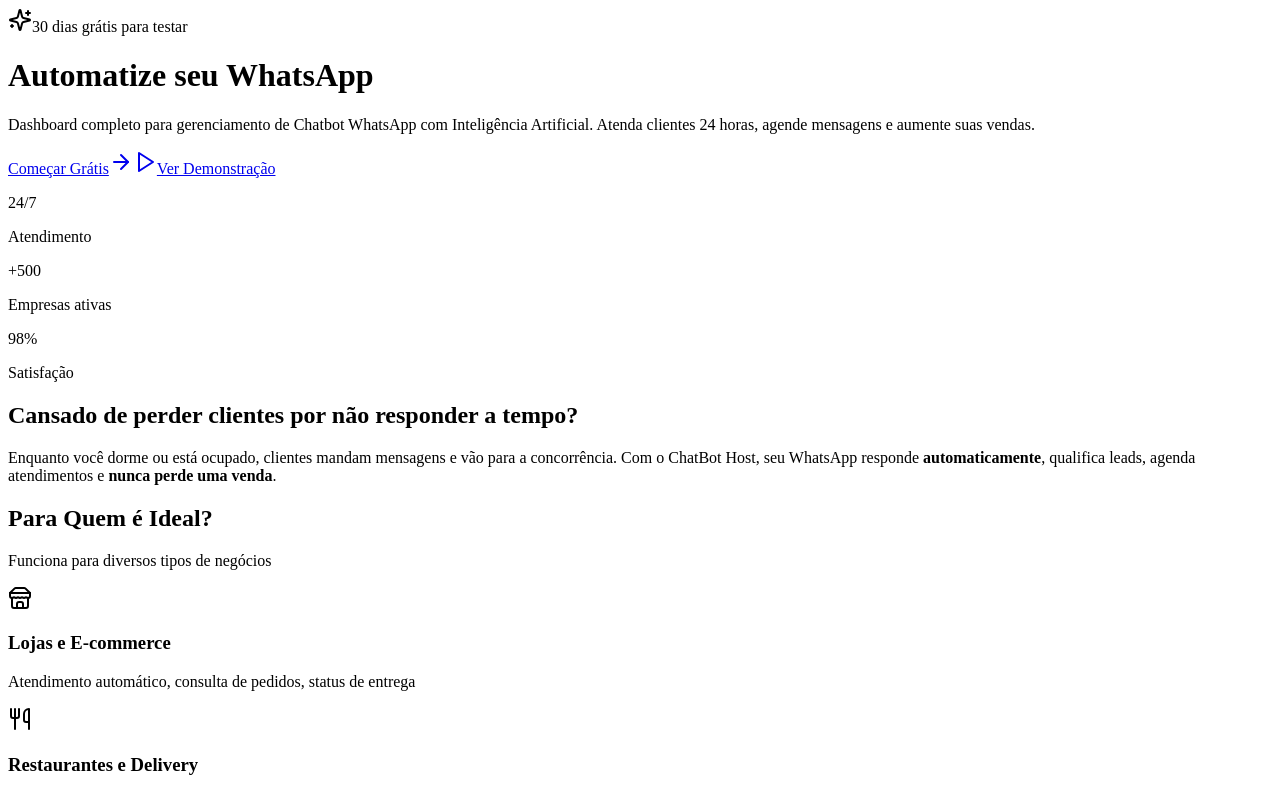
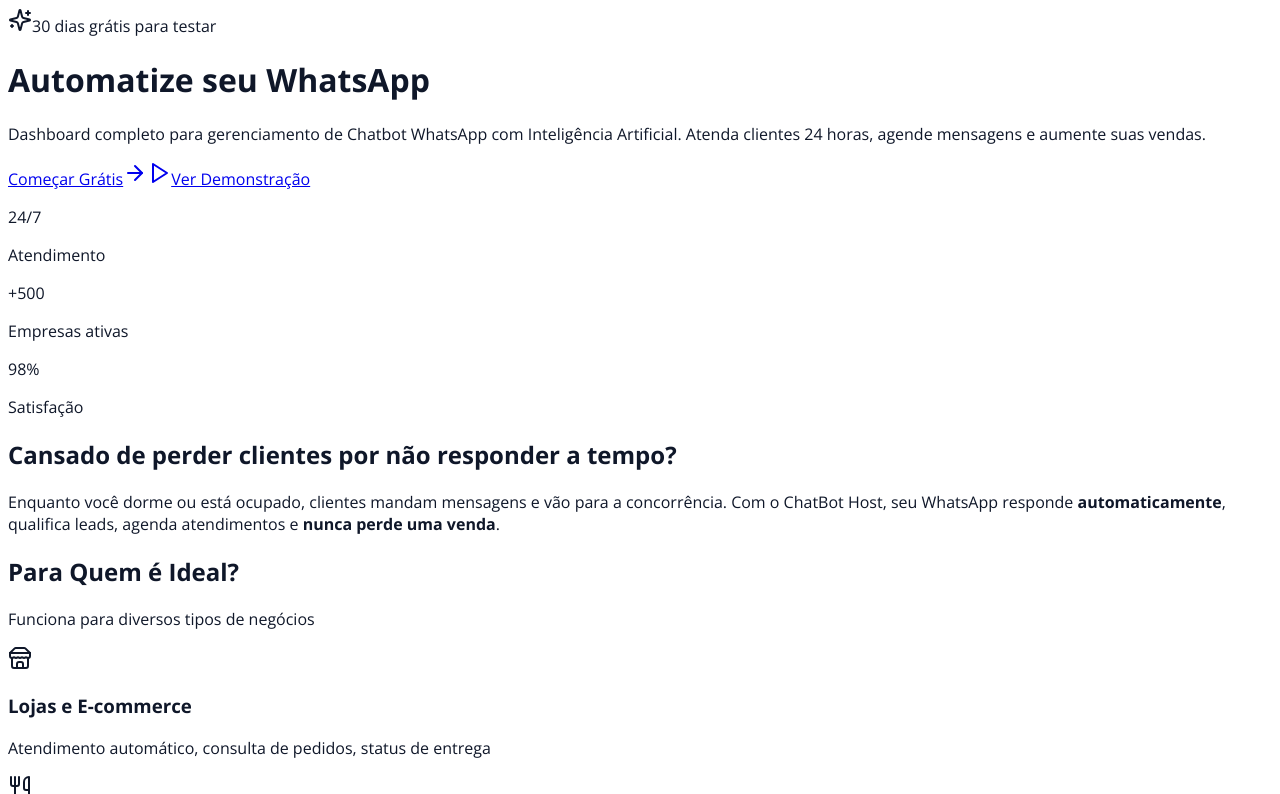
Before and after one commit to deletrics-oss/chatbotstripe2, a React (Vite) app in the folder client/: page / in a window 1280 px wide. Shown: the top 794 px of the page. Built offline with nearby package versions, Linux system fonts and the light colour scheme; no server answers; a web font is replaced by a local one.

Commit message:
fix(css): remove legacy @apply directives for Tailwind v4 compatibility

```diff
--- a/client/src/index.css
+++ b/client/src/index.css
@@ -167,11 +167,14 @@
 
 @layer base {
   * {
-    @apply border-border;
+    border-color: hsl(var(--border));
   }
 
   body {
-    @apply font-sans antialiased bg-background text-foreground;
+    font-family: var(--font-sans);
+    -webkit-font-smoothing: antialiased;
+    background-color: hsl(var(--background));
+    color: hsl(var(--foreground));
   }
 }
 
@@ -199,7 +202,7 @@
 
   /* Hide ugly search cancel button in Chrome until we can style it properly */
   input[type="search"]::-webkit-search-cancel-button {
-    @apply hidden;
+    display: none;
   }
 
   /* Placeholder styling for contentEditable div */
```
